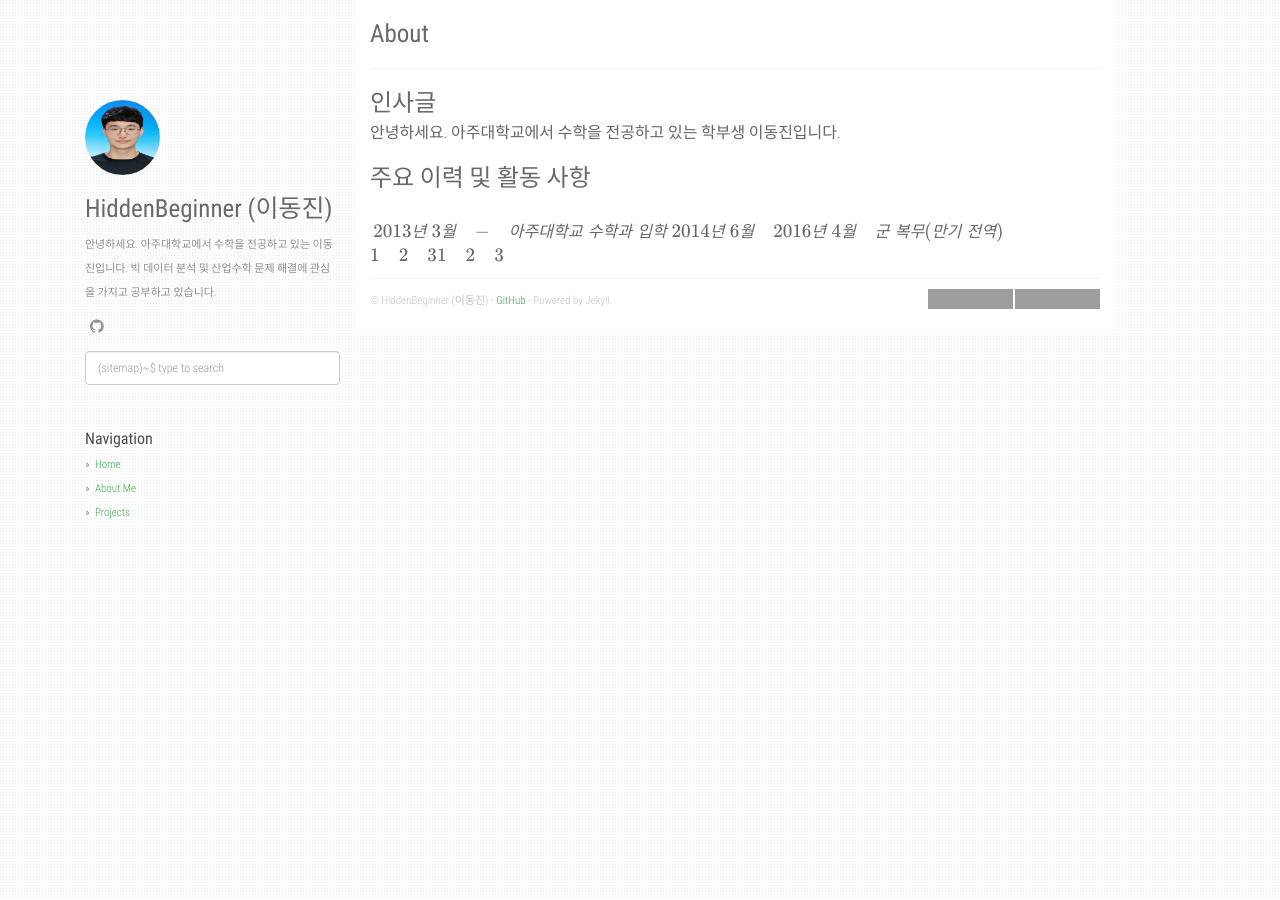
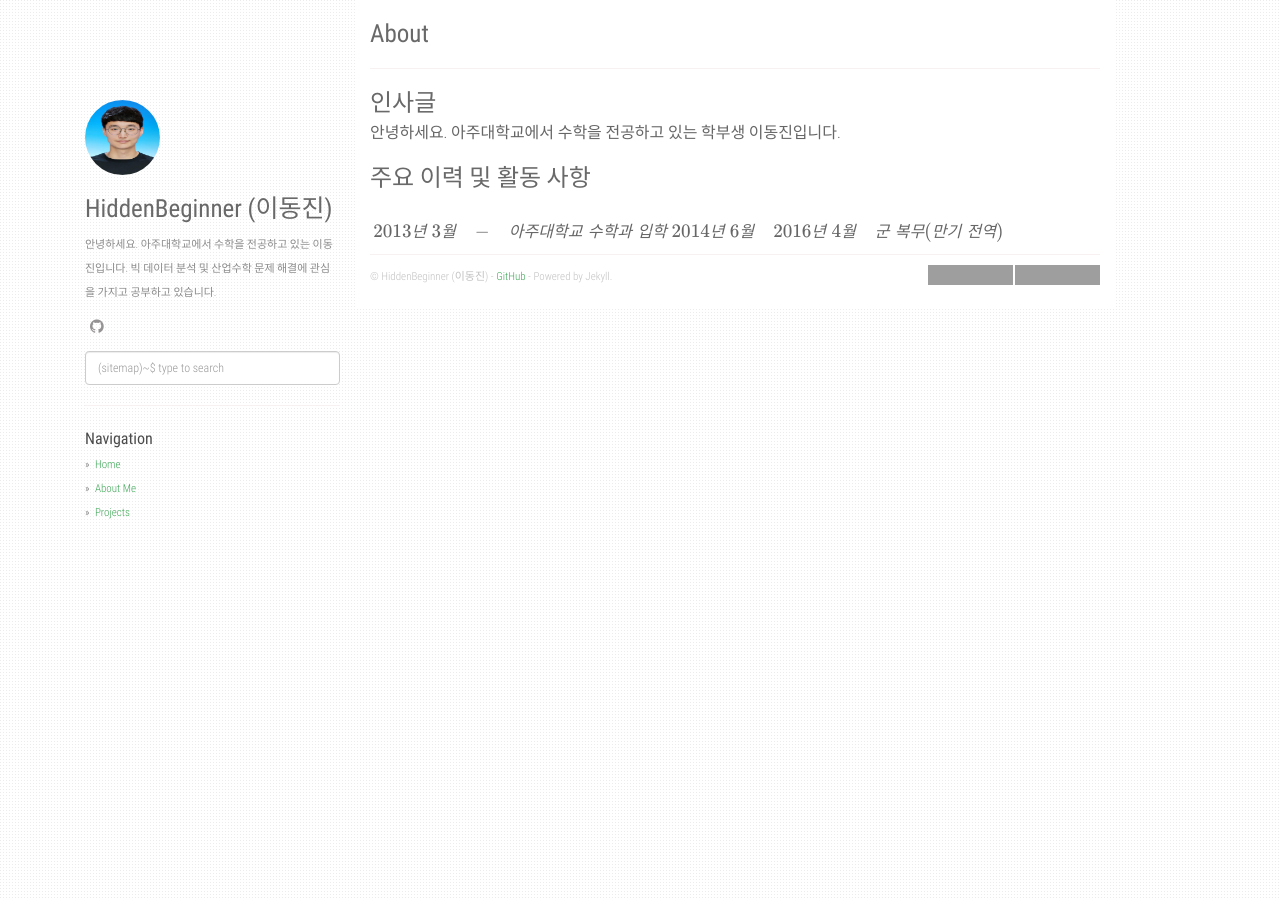
Before and after one commit to agusmakmun/agusmakmun.github.io, a Jekyll site: the page built from about.md, in a window 1280 px wide. Built offline with Jekyll 4.4.1, drawn with Linux system fonts in a browser that asks for light colours; formulas are drawn with MathJax 3; grey boxes are pictures that could not be loaded.

Commit message:
Update about.md

```diff
--- a/about.md
+++ b/about.md
@@ -16,9 +16,3 @@ $
 \end{matrix}
 $
 <br/>
-$
-\begin{matrix}
-1 & 2 & 3 \\
-1 & 2 & 3
-\end{matrix}
-$
```
